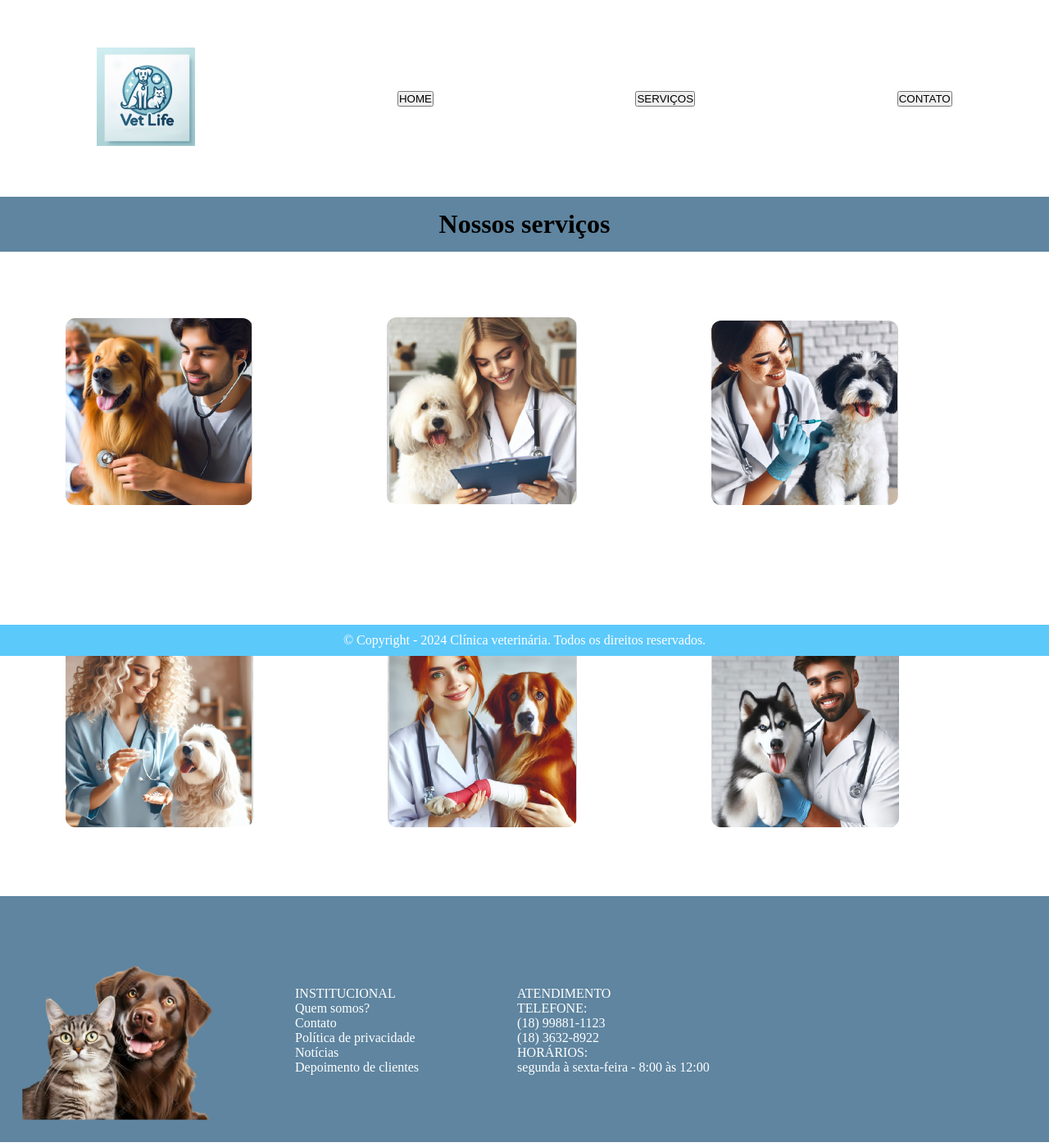
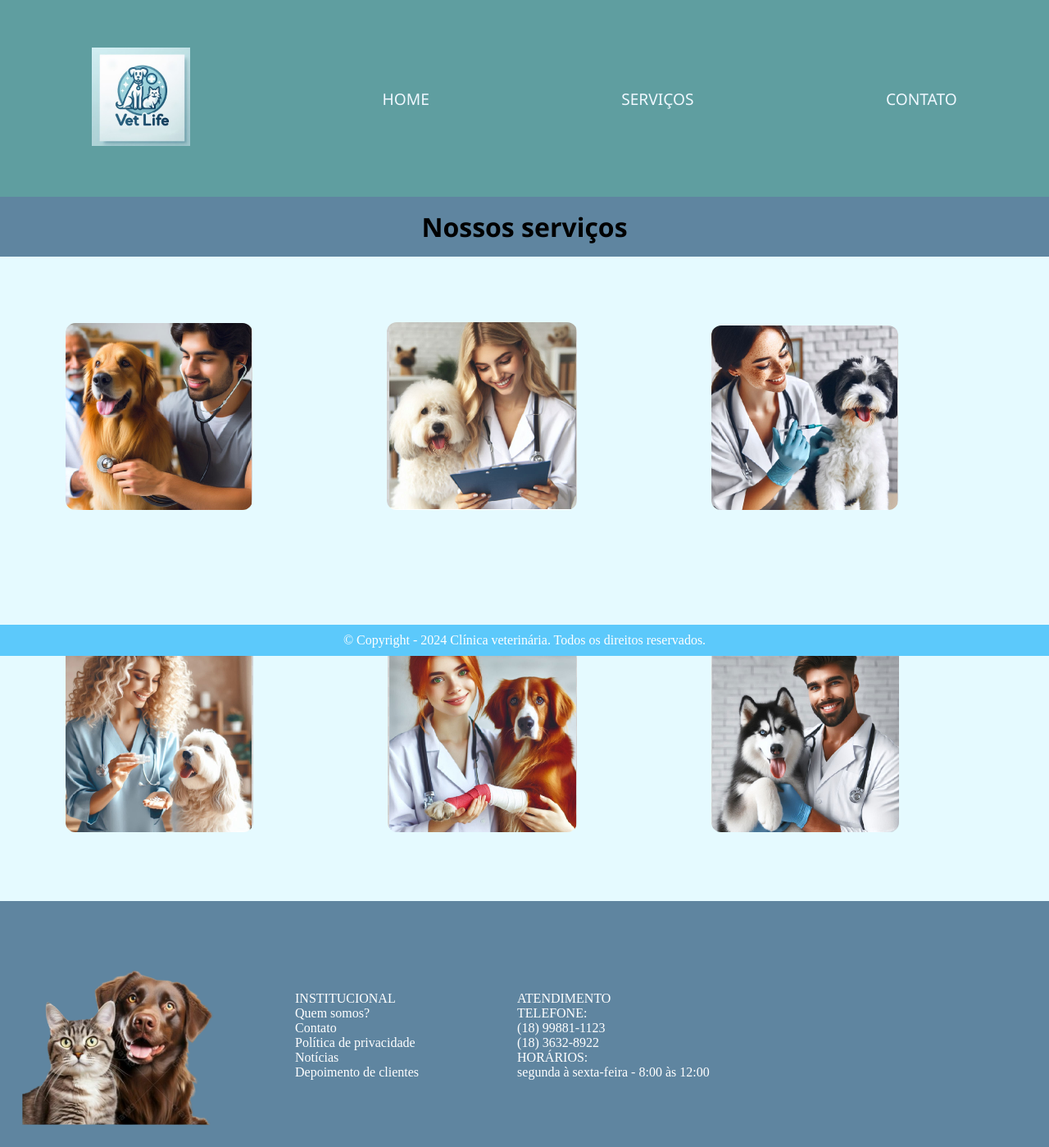
Before and after one commit to valentinaiwonder/vetlifenovo, a Flask app: a page that uses templates/servico.html in a window 1280 px wide. Shown: the whole page at 82% size. Run offline with Flask 3, Linux system fonts and the light colour scheme.

Commit message:
CSS PRONTO

```diff
--- a/static/css/estiloserviço.css
+++ b/static/css/estiloserviço.css
@@ -2,6 +2,15 @@
     margin: 0;
     padding: 0;
     text-decoration: none;
+}
+
+:root{
+    --vermelho: red;
+    --branco:azure;
+    --azulclaro:lightcyan;
+    --cor-principal: rgb(95, 158, 160);
+    --altura: 100px;
+
 }
 
 .cabeçalho {
@@ -20,10 +29,27 @@
     width: 120px;
 }
 
+.palavras {
+    font-family: 'Segoe UI', Tahoma, Geneva, Verdana, sans-serif;
+    border:none;
+    background-color:cadetblue;
+    color:aliceblue;
+    font-size: larger;
+    font-weight: 700px;
+}
+
+.tituloo {
+    font-family:'Segoe UI', Tahoma, Geneva, Verdana, sans-serif;
+}
+
 .caixaa {
     background-color: #5F85A0;
     padding-bottom: 15px;
     padding-top: 15px;
+
+
+
+
 }
 
 .caixaa h1 {
@@ -60,6 +86,10 @@
     border-radius: 12px;
 }
 
+body {
+    background-color: #E5FAFF;
+}
+
 .rodape {
     background-color: #5F85A0;
     display: flex;
@@ -89,4 +119,5 @@ footer {
     position: fixed;
     bottom: 0;
     width: 100%;
+
 }
```
